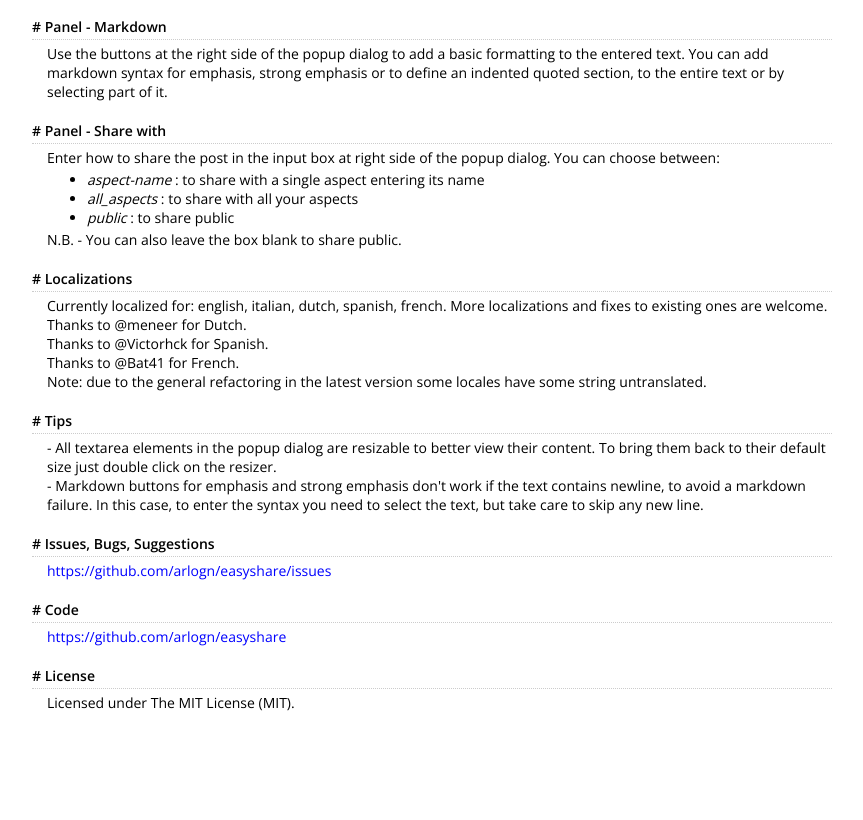
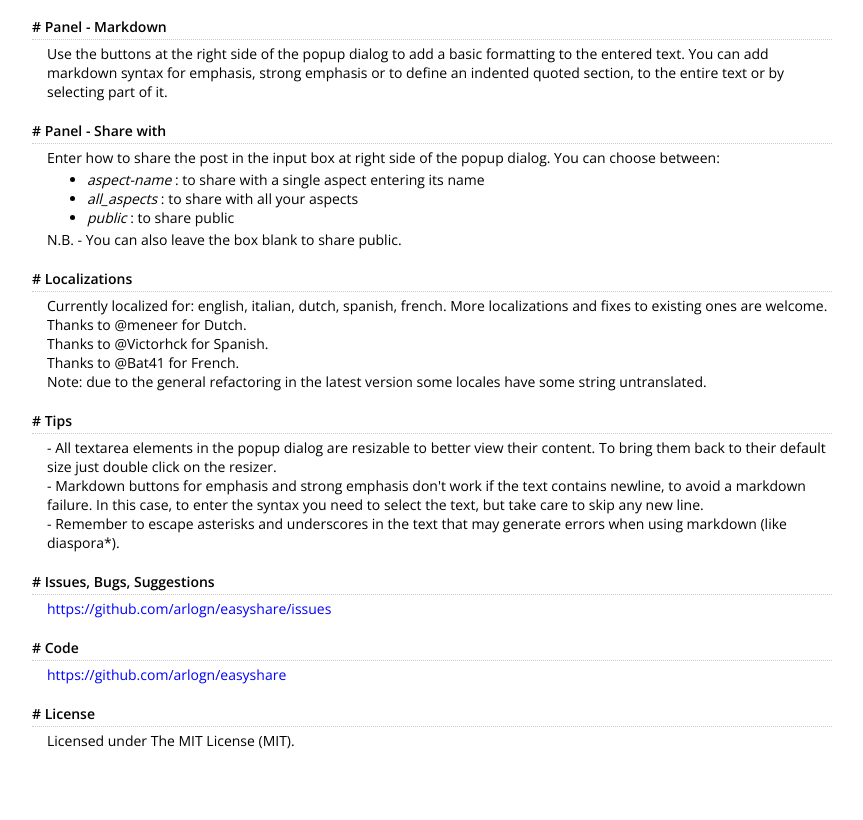
Before and after one commit to arlogn/easyshare, a plain HTML site: page usage.html in a window 1280 px wide. Shown: the part 731-1551 px from the top of the page, without its empty margins (208-1071 px from the left). Before the commit the page ends 1513 px from the top, so only its background shows below. Drawn offline with nearby package versions, Linux system fonts and the light colour scheme.

Commit message:
update Tips section

```diff
--- a/usage.html
+++ b/usage.html
@@ -157,6 +157,7 @@
                 <dt># Tips</dt>
                 <dd>- All textarea elements in the popup dialog are resizable to better view their content. To bring them back to their default size just double click on the resizer.</dd>
                 <dd>- Markdown buttons for emphasis and strong emphasis don't work if the text contains newline, to avoid a markdown failure. In this case, to enter the syntax you need to select the text, but take care to skip any new line.</dd>
+                <dd>- Remember to escape asterisks and underscores in the text that may generate errors when using markdown (like diaspora*).</dd>
             </dl>
         </div>
         <div class="section">
```
